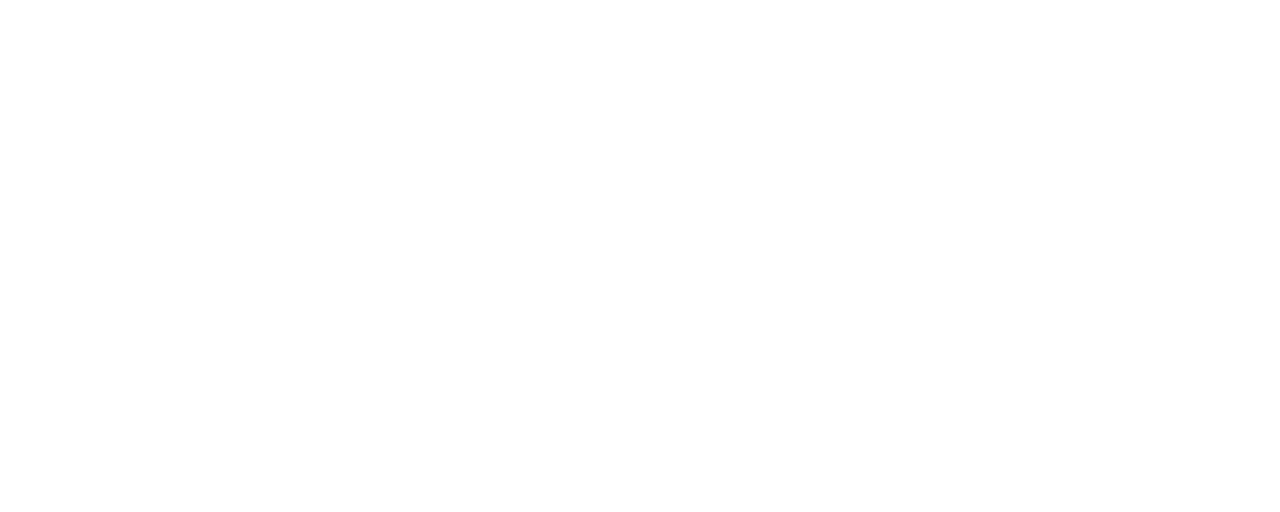
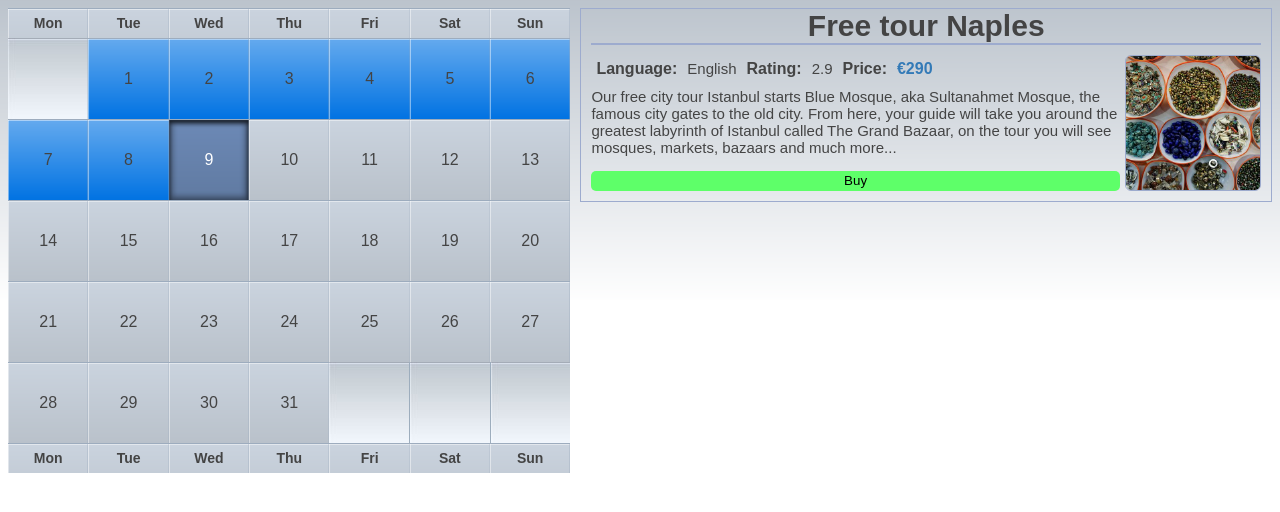
Before and after one commit to AlexeevPavel/lw5, a plain HTML site: page index.html in a window 1280 px wide. Drawn offline with Linux system fonts and the light colour scheme.

Commit message:
Upload html, css, js and img

```diff
--- a/css/style.css
+++ b/css/style.css
@@ -0,0 +1,100 @@
+* {
+	border: 0px;
+	padding: 0px;
+}
+body {
+	font-family: sans-serif;
+	background: url(../img/body.png) repeat-x;
+	color: #444;
+}
+label{
+	font-weight: bold;
+	font-size: 15;
+	margin: 5px;
+}
+input[type="submit"]{
+	width: 99%;
+    height: 15%;
+    border-radius: 5px;
+	background-color: #5eff69;
+	cursor: pointer;
+}
+td {
+	cursor: pointer;
+}
+td, th {
+	width: 81px;
+	height: 81px;
+	text-align: center;
+	vertical-align: middle;
+	background: url(../img/cells.png);
+	position: relative;
+}
+th {
+	height: 30px;
+	font-weight: bold;
+	font-size: 14px;
+}
+td:hover, th:hover {
+	background-position: 0px -81px;
+	color: #222;
+}
+td.padding {
+	background: url(../img/calpad.jpg);
+	cursor: unset;
+}
+td.today {
+	background-position: 81px 0px;
+	color: white;
+}
+td.today:hover {
+	background-position: 81px -81px;
+}
+td.backday{
+	background-position: 162px 0px;
+	cursor: unset;
+}
+.tour{
+	display: flex;
+}
+.tour-info{
+	border: 1px solid #9DABCE;
+	margin-left: 10px;
+	width: 55%;
+	height: 100%;
+}
+.tour-name{
+	border-bottom: 2px solid #9DABCE;
+	font-size: 30px;
+    font-weight: bold;
+    text-align: center;
+    margin: 0px 10px 0px 10px;
+}
+.info{
+	margin:10px 10px 10px 10px;
+}
+.info-tour, .info{
+	display: flex;
+}
+.price{
+	margin: 5px;
+    color: #337ab7;
+    font-weight: bolder;
+}
+.img-tour{
+	height: 0%;
+    width: 20%;
+	border-radius: 6px;
+	border: 1px solid #9DABCE;
+}
+.text{
+	height: 85%;
+}
+.lang, .rating{
+	font-size: 15px;
+	margin:5px 5px 0px 5px;
+}
+.expand{
+	font-size: 15px;
+	margin-top: 5px;
+}
--- a/index.html
+++ b/index.html
@@ -1,12 +1,105 @@
-<!DOCTYPE HTML>
+<!DOCTYPE html>
 <html>
-  <head>
-    <meta charset="utf-8">
-    <title>lab5</title>
-    <script src="js/script.js"></script>
-	<link rel="stylesheet" href="css/style.css" type="text/css"/>
-  </head>
-  <body>
 
-  </body>
+<head>
+	<meta charset="utf-8">
+	<link rel="stylesheet" href="css/style.css" type="text/css" />
+</head>
+
+<body>
+	<div class="tour">
+		<table cellspacing="0" id="month">
+			<thead>
+				<tr>
+					<th>Mon</th>
+					<th>Tue</th>
+					<th>Wed</th>
+					<th>Thu</th>
+					<th>Fri</th>
+					<th>Sat</th>
+					<th>Sun</th>
+				</tr>
+			</thead>
+			<tbody>
+				<tr>
+					<td class="padding"></td>
+					<td class="backday"> 1</td>
+					<td class="backday"> 2</td>
+					<td class="backday"> 3</td>
+					<td class="backday"> 4</td>
+					<td class="backday"> 5</td>
+					<td class="backday"> 6</td>
+				</tr>
+				<tr>
+					<td class="backday"> 7</td>
+					<td class="backday"> 8</td>
+					<td class="today"> 9</td>
+					<td>10</td>
+					<td>11</td>
+					<td>12</td>
+					<td>13</td>
+				</tr>
+				<tr>
+					<td>14</td>
+					<td>15</td>
+					<td>16</td>
+					<td>17</td>
+					<td>18</td>
+					<td>19</td>
+					<td>20</td>
+				</tr>
+				<tr>
+					<td>21</td>
+					<td>22</td>
+					<td>23</td>
+					<td>24</td>
+					<td>25</td>
+					<td>26</td>
+					<td>27</td>
+				</tr>
+				<tr>
+					<td>28</td>
+					<td>29</td>
+					<td>30</td>
+					<td>31</td>
+					<td class="padding" colspan="3"></td>
+				</tr>
+			</tbody>
+			<tfoot>
+				<th>Mon</th>
+				<th>Tue</th>
+				<th>Wed</th>
+				<th>Thu</th>
+				<th>Fri</th>
+				<th>Sat</th>
+				<th>Sun</th>
+			</tfoot>
+		</table>
+		<div class="tour-info">
+			<div class="tour-name">Free tour Naples</div>
+			<div class="info">
+				<div>
+					<div class="text">
+						<div class="info-tour">
+							<label>Language:</label>
+							<div class="lang"> English</div>
+							<label>Rating: </label>
+							<div class="rating">2.9</div>
+							<label>Price: </label>
+							<div class="price">€290</div>
+						</div>
+						<div class="expand">Our free city tour Istanbul starts Blue Mosque, aka Sultanahmet Mosque, the famous city gates to the old city. From
+							here, your guide will take you around the greatest labyrinth of Istanbul called The Grand Bazaar, on the tour you
+							will see mosques, markets, bazaars and much more...</div>
+					</div>
+					<input type="submit" value="Buy">
+				</div>
+				<img src="img/tour_3.jpg" alt="" class="img-tour">
+			</div>
+		</div>
+	</div>
+	<script src="js/jquery-1.3.min.js" type="text/javascript"> </script>
+	<script src="js/calendar.js" type="text/javascript"> </script>
+</body>
+
 </html>
--- /dev/null
+++ b/js/calendar.js
@@ -0,0 +1,32 @@
+window.onload = function () {
+	var tourName = $('.tour-name');
+	var tourRating = $('.rating');
+	var tourExpand = $('.expand');
+	var tourPrice = $('.price');
+	var tourImg = $('.img-tour');
+	var tours =
+		[{ id: 9, img: "img/tour_1.jpg", name: "Free tour Naples", rating: "4.9", expand: "The most popular Free tour we offer. This tour will bring you around the most important and ''must do and see'' highlights of the city of Rome. Highly recommended by many of our previous customers.", price: "€150" },
+		{ id: 10, img: "img/tour_2.jpg", name: "Free city tour - Rome", rating: "4.4", expand: "We will start our free tour on Piazza Dante and make our way through the small streets of the center of Naples, you will see many highlights, like the Santa Chiara, the famous Spaccanapoli street, the Gesú with its strange worship of doctor Moscati.", price: "€250" },
+		{ id: 11, img: "img/tour_3.jpg", name: "Free tour Istanbul", rating: "2.9", expand: "Our free city tour Istanbul starts Blue Mosque, aka Sultanahmet Mosque, the famous city gates to the old city. From here, your guide will take you around the greatest labyrinth of Istanbul called The Grand Bazaar, on the tour you will see mosques, markets, bazaars and much more...", price: "€290" },
+		{ id: 12, img: "img/tour_4.jpg", name: "Free tour Lima", rating: "4.3", expand: "We will start our free tour on Piazza Dante and make our way through the small streets of the center of Naples, you will see many highlights, like the Santa Chiara, the famous Spaccanapoli street, the Gesú with its strange worship of doctor Moscati.", price: "€250" },
+		{ id: 13, img: "img/tour_1.jpg", name: "Free tour Charli", rating: "4.9", expand: "We will start our free tour on Piazza Dante and make our way through the small streets of the center of Naples, you will see many highlights, like the Santa Chiara, the famous Spaccanapoli street, the Gesú with its strange worship of doctor Moscati.", price: "€250" }];
+	$('#month td').click(function (event) {
+		if (event.target.tagName == "TD") {
+			for (var i = 0; tours[i] != undefined; i++) {
+				if ($(this).html() == tours[i].id) {
+					tourName.empty();
+					tourName.append(tours[i].name);
+					tourRating.empty();
+					tourRating.append(tours[i].rating);
+					tourExpand.empty();
+					tourExpand.append(tours[i].expand);
+					tourPrice.empty();
+					tourPrice.append(tours[i].price);
+					tourImg.empty();
+					tourImg.attr("src", tours[i].img)
+				}
+			}
+		}
+	});
+
+}
```
Also changed, not shown: img/body.png (added), img/calpad.jpg (added), img/cells.png (added), img/popup.png (added), img/tour_1.jpg (added), img/tour_2.jpg (added), img/tour_3.jpg (added), img/tour_4.jpg (added), js/jquery-1.3.min.js (added), js/script.js (deleted).
